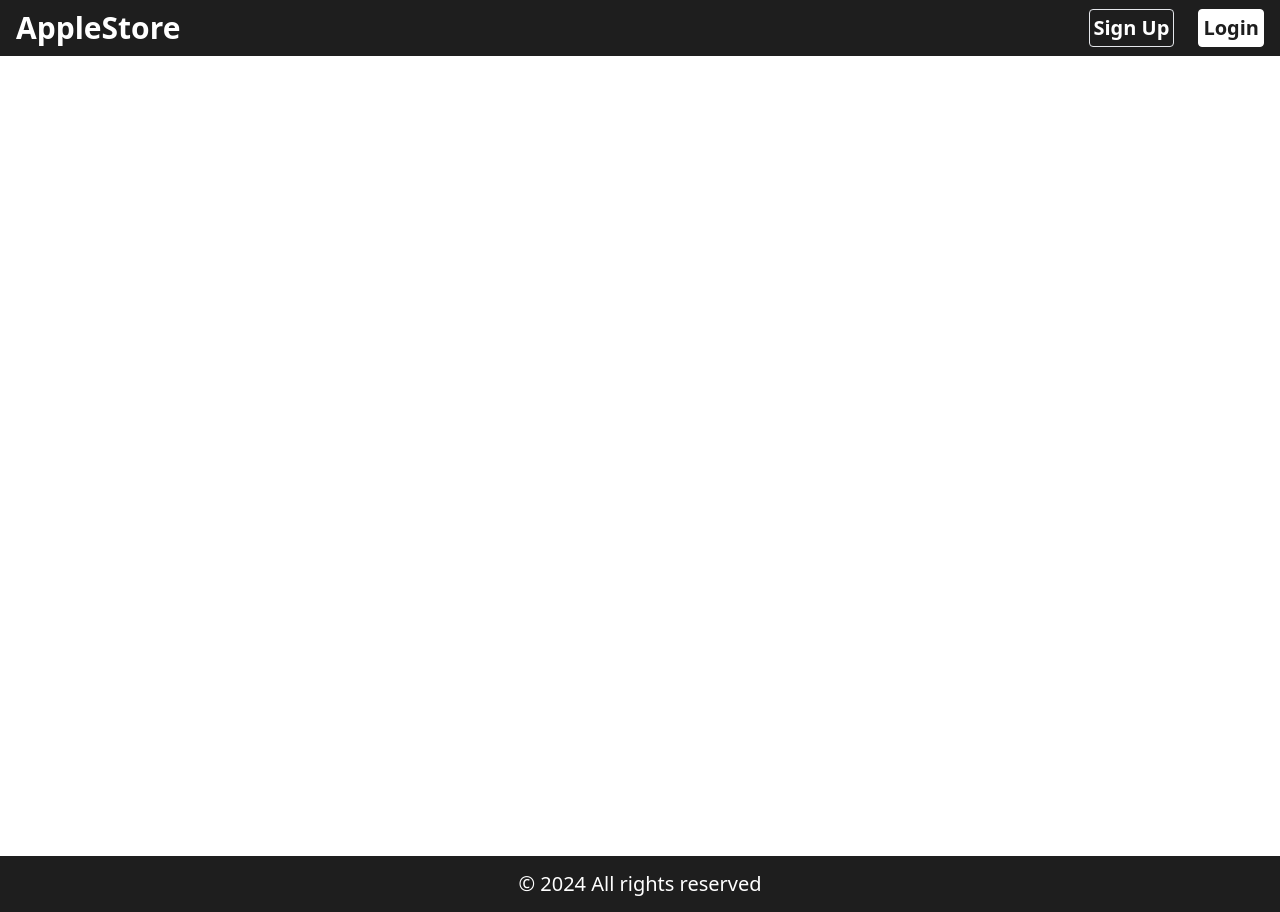
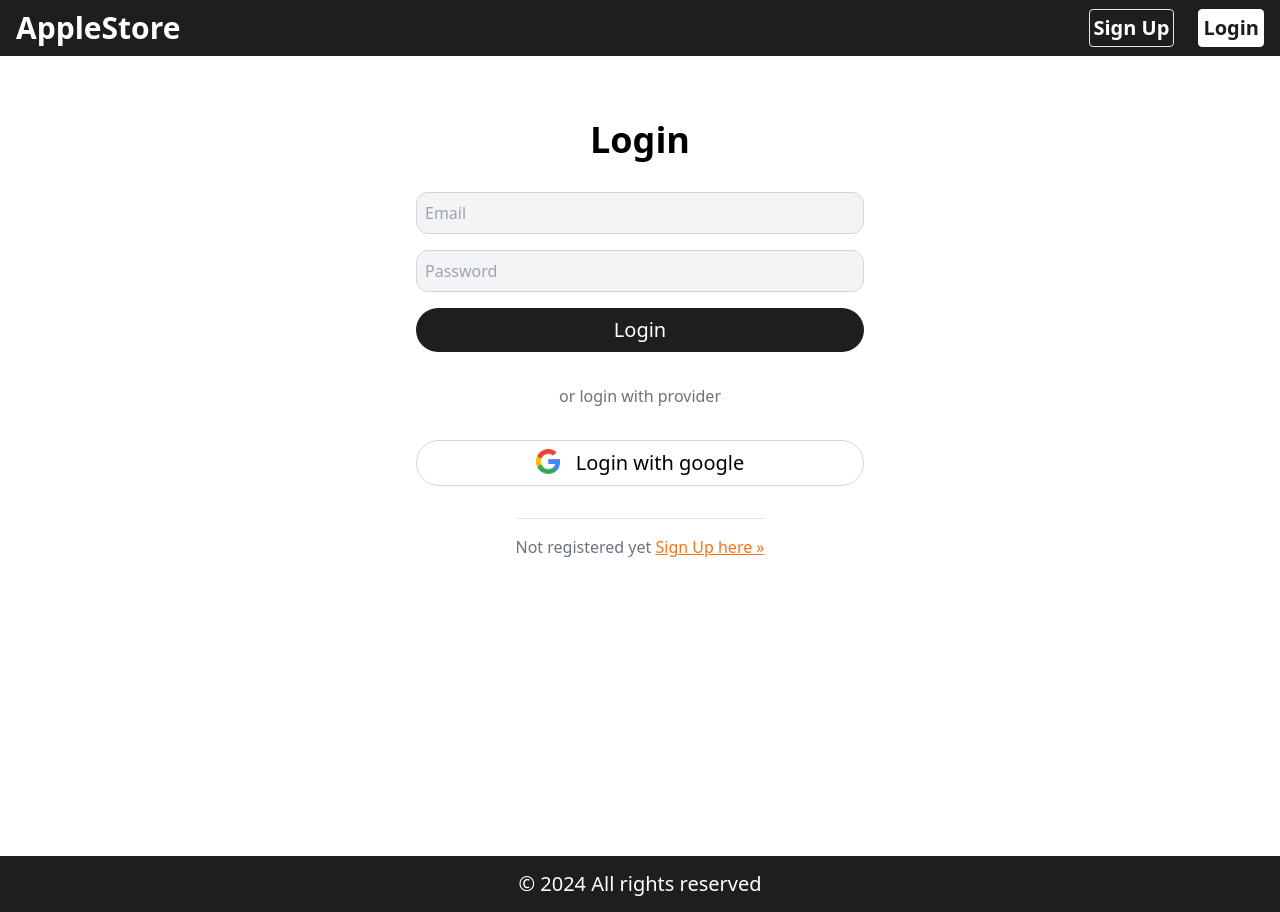
Before and after one commit to MarkiMark01/apple-store-nextjs-mongodb-tailwind, a Next.js app: page /login in a window 1280 px wide. Built offline with nearby package versions, Linux system fonts and the light colour scheme.

Commit message:
added markup and css to Login

```diff
--- a/src/app/login/page.jsx
+++ b/src/app/login/page.jsx
@@ -5,7 +5,37 @@ const Login =
   () => {
     return (
       <section className="min-h-screen w-full">
-
+        <h1 className="font-semibold text-4xl text-center pt-16">
+          Login
+        </h1>
+        <form className="flex flex-col gap-4 items-center justify-center h-full max-w-md mx-auto mt-8">
+          <input
+            type="email"
+            placeholder="Email"
+          />
+          <input
+            type="password"
+            placeholder="Password"
+          />
+          <button type="submit">
+          Login
+          </button>
+          <div className="my-4 text-center text-gray-500">
+          or login with provider
+        </div>
+        <button
+        type="button"
+        //   onClick={() => signIn('google', {callbackUrl:'/'})}
+          className="flex gap-4 justify-center  bg-white
+          text-black w-full rounded-3xl p-2 text-xl border border-gray-300">
+          <Image src={'/google.png'} alt={''} width={24} height={24} />
+          Login with google
+        </button>
+        <div className="text-center my-4 text-gray-500 border-t pt-4">
+        Not registered yet{' '}
+          <Link className="underline text-orange-500" href={'/signup'}>Sign Up here &raquo;</Link>
+        </div>
+        </form>
       </section>
     );
   };
```
